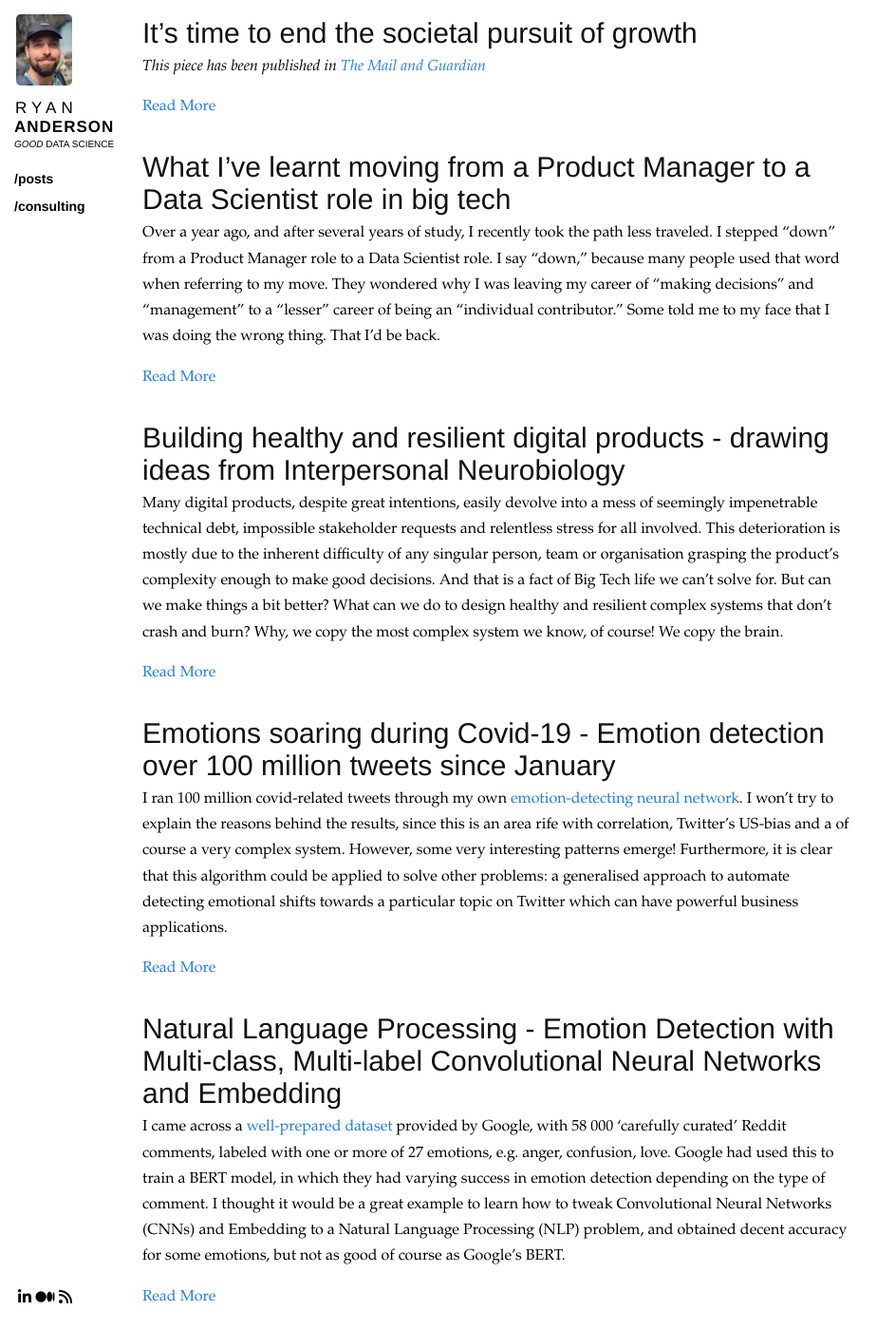
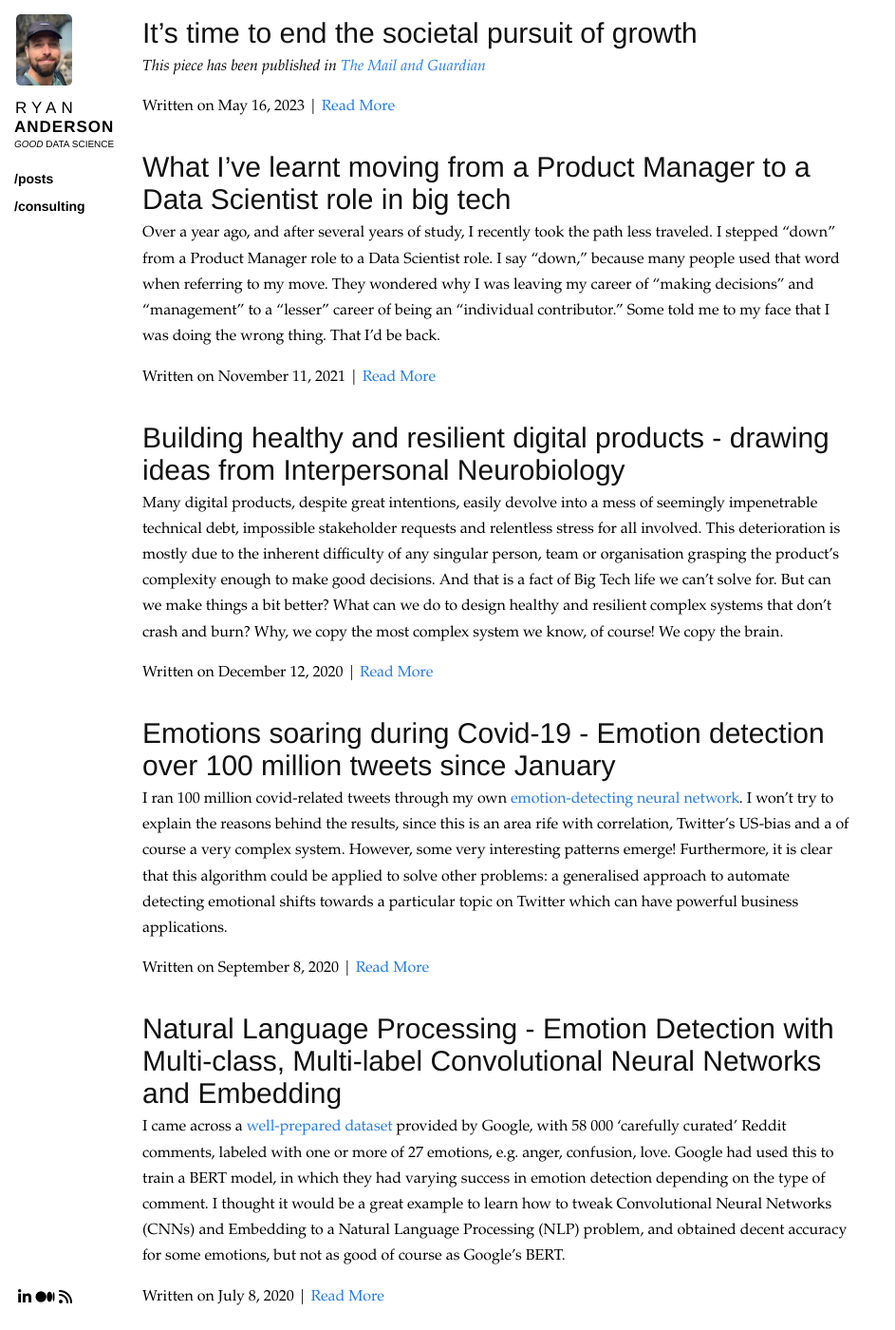
Before and after one commit to ryan-anderson-ds/ryan-anderson-ds.github.io, a Jekyll site: the page built from index.html, in a window 1280 px wide and 1400 px high. Shown: the whole window at 95% size, without its empty margins (0-943 px from the left). Built offline with Jekyll 4.4.1, drawn with Linux system fonts in a browser that asks for light colours; some of the changed text lies outside the part shown.

Commit message:
Update index.html

```diff
--- a/index.html
+++ b/index.html
@@ -15,7 +15,8 @@
           {{ post.excerpt }}
         </div>
 
-        <a href="{{ site.baseurl }}{{ post.url }}" class="read-more">Read More</a>
+        Written on {{ post.date | date: "%B %e, %Y" }} | <a href="{{ site.baseurl }}{{ post.url }}" class="read-more">Read More</a>
+
         <br><br>
       </article>
       {% endunless %}
```
